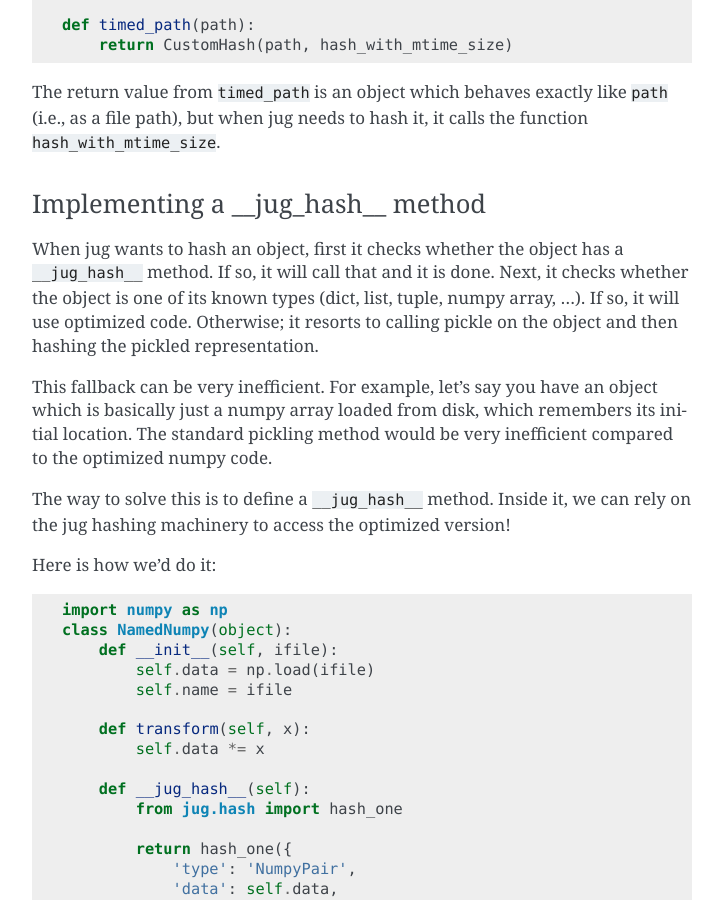
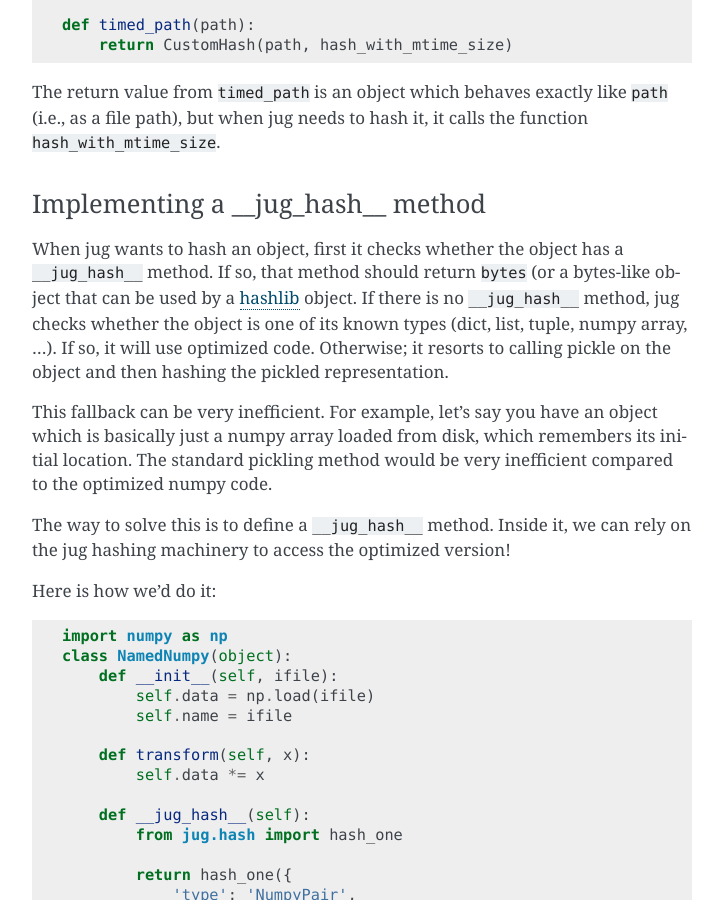
Before and after one commit to luispedro/jug, a Sphinx documentation site: the page built from docs/source/magic.rst, in a window 1280 px wide and 900 px high, scrolled down 638 px. Shown: the whole window, without its empty margins (388-1111 px from the left). Built offline with Sphinx 7.4.7, drawn with Linux system fonts in a browser that asks for light colours; formulas are drawn with MathJax 3; the version number could not be read and is left out.

Commit message:
DOC Document that __jug_hash__ must return bytes

```diff
--- a/docs/source/magic.rst
+++ b/docs/source/magic.rst
@@ -38,10 +38,13 @@ Implementing a __jug_hash__ method
 ~~~~~~~~~~~~~~~~~~~~~~~~~~~~~~~~~~
 
 When jug wants to hash an object, first it checks whether the object has a
-``__jug_hash__`` method. If so, it will call that and it is done. Next, it
-checks whether the object is one of its known types (dict, list, tuple, numpy
-array, ...). If so, it will use optimized code. Otherwise; it resorts to
-calling pickle on the object and then hashing the pickled representation.
+``__jug_hash__`` method. If so, that method should return ``bytes`` (or a
+bytes-like object that can be used by a `hashlib
+<https://docs.python.org/3.6/library/hashlib.html>`__ object. If there is no
+``__jug_hash__`` method, jug checks whether the object is one of its known
+types (dict, list, tuple, numpy array, ...). If so, it will use optimized code.
+Otherwise; it resorts to calling pickle on the object and then hashing the
+pickled representation.
 
 This fallback can be very inefficient. For example, let's say you have an
 object which is basically just a numpy array loaded from disk, which remembers
```
Also changed, not shown: 1 other file.
